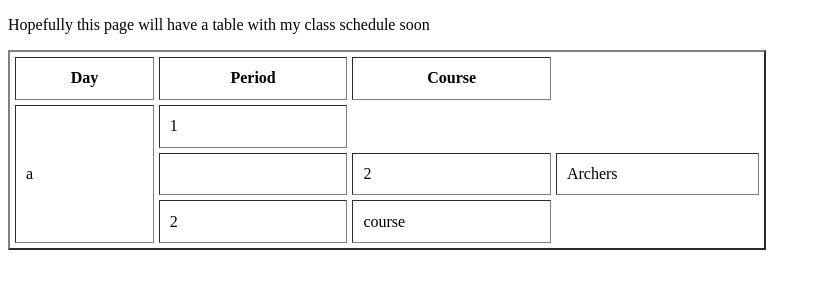
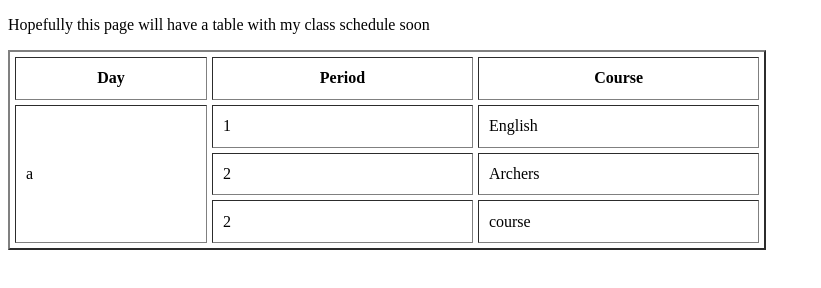
Before and after one commit to peytonwalsh-99/peytonwalsh-99.github.io, a plain HTML site: page practice/schedule.html in a window 1280 px wide. Shown: the whole page, without its empty margins (0-821 px from the left). Drawn offline with Linux system fonts and the light colour scheme.

Commit message:
hopefully actually fixing them

```diff
--- a/practice/schedule.html
+++ b/practice/schedule.html
@@ -14,9 +14,9 @@
   <tr>
 	  <td rowspan="5">a</td>
     <td>1</td>
+    <td>English</td>
   </tr>
   <tr>
-    <td></td>
     <td>2</td>
     <td>Archers</td>
   </tr>
```
